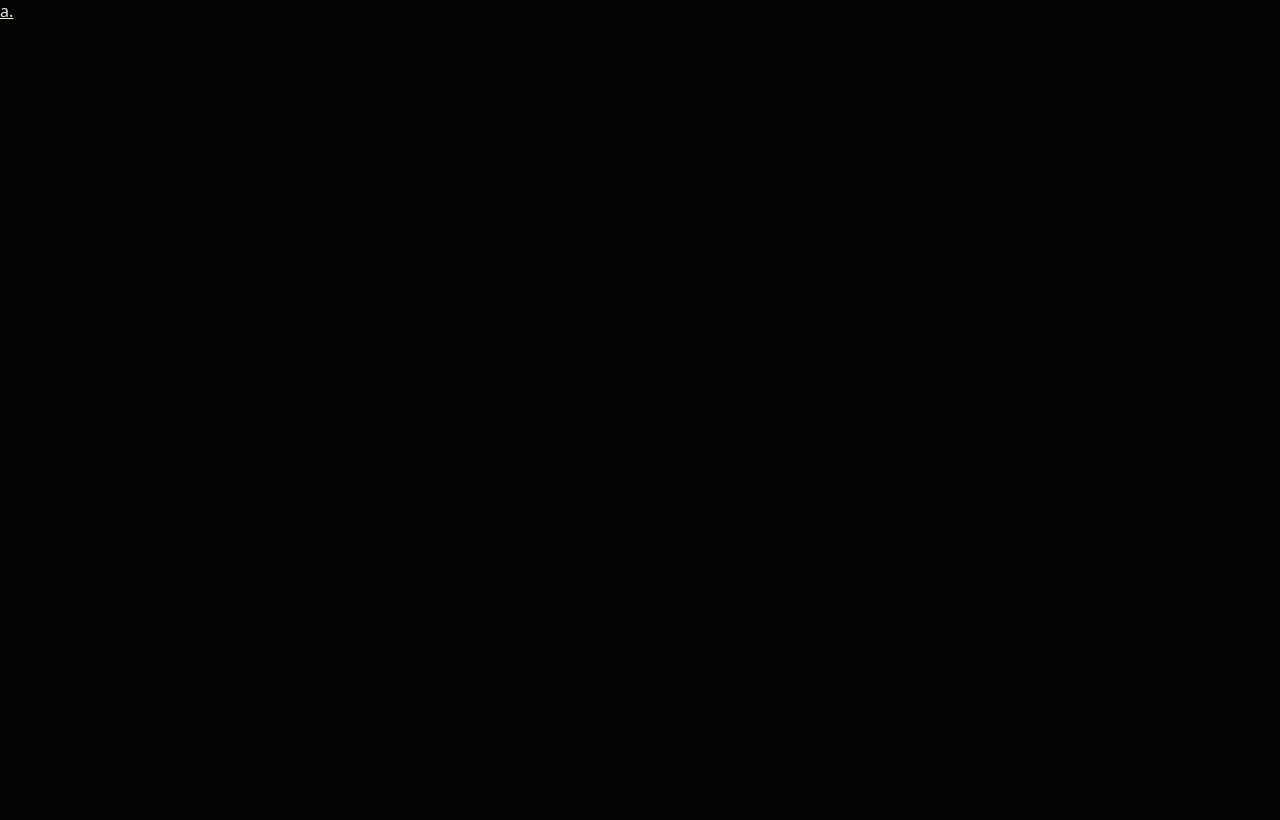
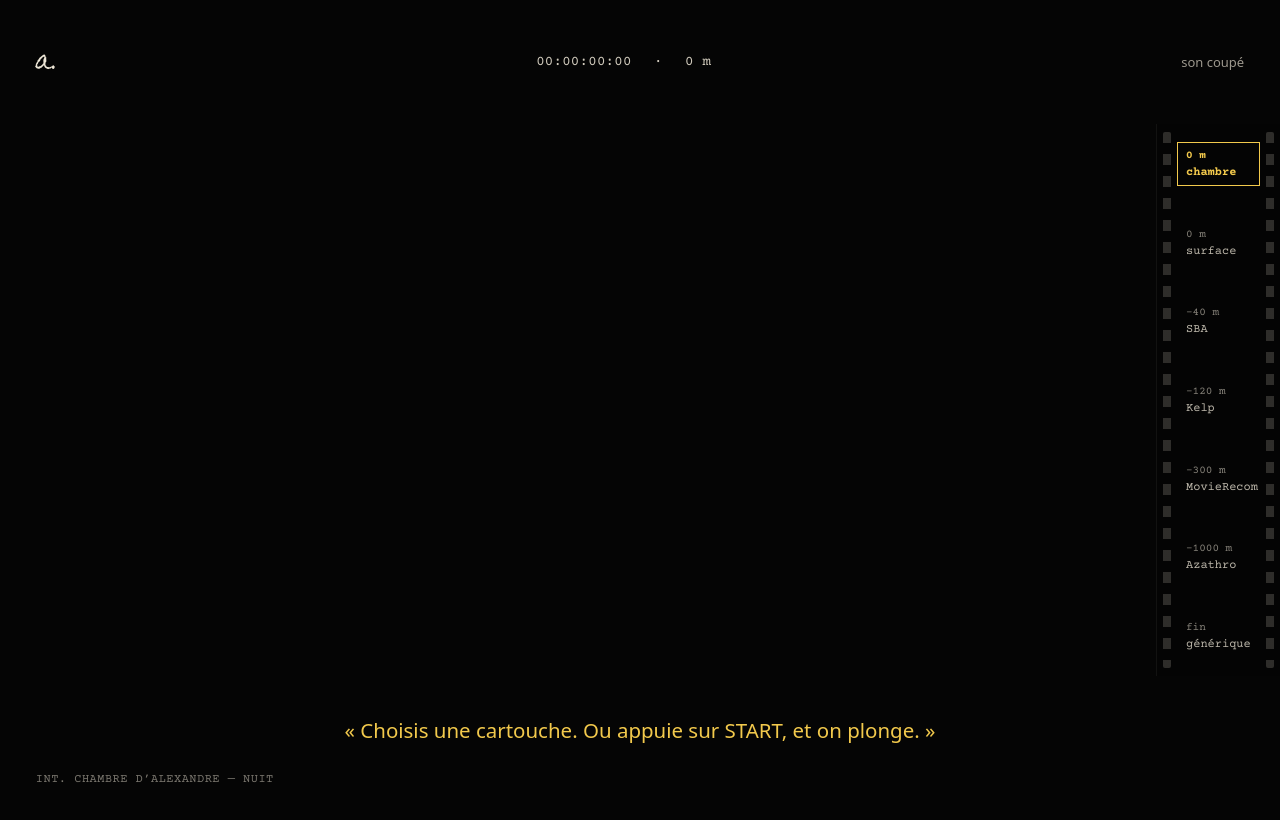
Before and after one commit to GuedesAlexandre/portfolio_2026, a React (Vite) app: page /#chambre in a window 1280 px wide. Shown: the top 820 px of the page. Built offline with nearby package versions, Linux system fonts and the light colour scheme.

Commit message:
feat: chrome cinéma (bandes, timecode à inertie, sous-titres, pellicule)

```diff
--- a/src/App.tsx
+++ b/src/App.tsx
@@ -1,7 +1,19 @@
+import { useState } from 'react';
+import { useStoryScroll } from './story/useStoryScroll';
+import { Letterbox } from './ui/Letterbox';
+import './ui/ui.css';
+
 export default function App() {
+  const { state, jumpTo } = useStoryScroll();
+  const [sound, setSound] = useState(false);
+
   return (
-    <a href="#chambre" className="logo" aria-label="accueil">
-      a.
-    </a>
+    <>
+      <main>
+        <h1 className="sr-only">Alexandre — apprenti ingénieur logiciel. Le film de la plongée.</h1>
+        <div className="timeline-spacer" aria-hidden="true" />
+      </main>
+      <Letterbox state={state} onJump={jumpTo} sound={sound} onToggleSound={() => setSound((s) => !s)} />
+    </>
   );
 }
--- a/src/styles/tokens.css
+++ b/src/styles/tokens.css
@@ -15,3 +15,4 @@ html, body { margin: 0; background: var(--bar); color: var(--ink); font-family:
 ::selection { background: var(--sub); color: var(--bar); }
 :focus-visible { outline: 1.5px solid var(--sub); outline-offset: 3px; }
 a { color: inherit; }
+.sr-only{position:absolute;width:1px;height:1px;overflow:hidden;clip:rect(0 0 0 0);white-space:nowrap;}
--- /dev/null
+++ b/src/ui/FilmRail.tsx
@@ -0,0 +1,29 @@
+import { useState } from 'react';
+import { CHAPTERS, type ChapterId } from '../story/chapters';
+
+export function FilmRail({ activeId, onJump }: { activeId: ChapterId; onJump: (id: ChapterId) => void }) {
+  const [open, setOpen] = useState(false);
+  return (
+    <>
+      <nav id="rail" className={`rail${open ? ' is-open' : ''}`} aria-label="chapitres">
+        <ol>
+          {CHAPTERS.map((c) => (
+            <li key={c.id}>
+              <button
+                type="button"
+                aria-current={c.id === activeId ? 'step' : undefined}
+                onClick={() => { setOpen(false); onJump(c.id); }}
+              >
+                <span className="rail-depth">{c.depthLabel}</span>
+                <span className="rail-label">{c.label}</span>
+              </button>
+            </li>
+          ))}
+        </ol>
+      </nav>
+      <button type="button" className="rail-toggle" aria-expanded={open} aria-controls="rail" onClick={() => setOpen((o) => !o)}>
+        chapitres
+      </button>
+    </>
+  );
+}
--- /dev/null
+++ b/src/ui/Letterbox.tsx
@@ -0,0 +1,27 @@
+import type { ReactNode } from 'react';
+import type { ChapterId } from '../story/chapters';
+import { CHAPTERS } from '../story/chapters';
+import type { StoryState } from '../story/timeline';
+import { FilmRail } from './FilmRail';
+import { Timecode } from './Timecode';
+
+export function Letterbox({ state, onJump, sound, onToggleSound, children }: {
+  state: StoryState; onJump: (id: ChapterId) => void; sound: boolean; onToggleSound: () => void; children?: ReactNode;
+}) {
+  const ch = CHAPTERS[state.index];
+  return (
+    <div className="film">
+      <header className="bar bar-top">
+        <a href="#chambre" className="logo" aria-label="accueil" onClick={(e) => { e.preventDefault(); onJump('chambre'); }}>a.</a>
+        <Timecode timecode={state.timecode} depthMeters={state.depthMeters} label={ch.label} />
+        <button type="button" className="sound" aria-pressed={sound} onClick={onToggleSound}>{sound ? 'son activé' : 'son coupé'}</button>
+      </header>
+      <FilmRail activeId={state.id} onJump={onJump} />
+      {children}
+      <footer className="bar bar-bottom">
+        <p className="subtitle" aria-live="polite">{ch.subtitle}</p>
+        <p className="slug">{ch.slug}</p>
+      </footer>
+    </div>
+  );
+}
--- /dev/null
+++ b/src/ui/Timecode.tsx
@@ -0,0 +1,27 @@
+import { useEffect, useRef } from 'react';
+import gsap from 'gsap';
+
+/** Timecode + profondeur. L'aiguille de profondeur a de l'inertie : elle dépasse un peu puis se pose. */
+export function Timecode({ timecode, depthMeters, label }: { timecode: string; depthMeters: number; label: string }) {
+  const depthRef = useRef<HTMLSpanElement>(null);
+  const value = useRef({ d: depthMeters });
+  const to = useRef<((v: number) => void) | null>(null);
+
+  useEffect(() => {
+    const el = depthRef.current!;
+    const reduced = matchMedia('(prefers-reduced-motion: reduce)').matches;
+    to.current = reduced
+      ? (v) => { value.current.d = v; el.textContent = fmt(v); }
+      : gsap.quickTo(value.current, 'd', { duration: 0.9, ease: 'elastic.out(1, 0.6)', onUpdate: () => { el.textContent = fmt(value.current.d); } });
+  }, []);
+  useEffect(() => { to.current?.(depthMeters); }, [depthMeters]);
+
+  return (
+    <p className="timecode" aria-label={`${label}, profondeur ${depthMeters} mètres`}>
+      <span>{timecode}</span>
+      <span aria-hidden="true">·</span>
+      <span ref={depthRef}>{fmt(depthMeters)}</span>
+    </p>
+  );
+}
+const fmt = (d: number) => (Math.round(d) === 0 ? '0 m' : `−${Math.max(0, Math.round(d))} m`);
--- /dev/null
+++ b/src/ui/ui.css
@@ -0,0 +1,100 @@
+/* ---------- Le film : cadre, bandes, chrome ---------- */
+.timeline-spacer { height: calc(7 * 160vh); }
+
+.film { position: fixed; inset: 0; pointer-events: none; z-index: 10; }
+.film > * { pointer-events: auto; }
+
+.bar {
+  position: fixed; left: 0; right: 0; height: var(--bar-h);
+  background: var(--bar); display: grid; align-items: center;
+  padding-inline: clamp(16px, 2.8vw, 40px);
+}
+.bar-top { top: 0; grid-template-columns: 1fr auto 1fr; }
+.bar-bottom { bottom: 0; grid-template-rows: 1fr auto; padding-block: 12px 14px; }
+
+.logo { font-family: var(--font-hand); font-size: 26px; text-decoration: none; justify-self: start; line-height: 1; }
+
+.timecode {
+  margin: 0; font-family: var(--font-script); font-size: 14px; letter-spacing: 0.02em;
+  display: flex; gap: 1.6em; opacity: 0.88; font-variant-numeric: tabular-nums;
+}
+.timecode span:last-child { min-width: 7ch; }
+
+.sound {
+  justify-self: end; background: none; border: 0; color: var(--ink); opacity: 0.65;
+  font: 400 13px var(--font-ui); cursor: pointer; padding: 8px 0;
+}
+.sound:hover, .sound[aria-pressed='true'] { opacity: 1; }
+
+.subtitle {
+  margin: 0; align-self: center; text-align: center; color: var(--sub);
+  font: 500 clamp(17px, 1.6vw, 23px) / 1.4 var(--font-ui); text-wrap: balance;
+  max-width: 62ch; justify-self: center;
+}
+.slug { margin: 0; font: 400 12px var(--font-script); opacity: 0.5; letter-spacing: 0.04em; }
+
+/* ---------- Pellicule ---------- */
+.rail {
+  position: fixed; right: 0; top: var(--bar-h); bottom: var(--bar-h); width: 124px;
+  background: rgb(5 5 5 / 0.88);
+  border-left: 1px solid rgb(237 230 214 / 0.06);
+}
+.rail::before, .rail::after {
+  content: ''; position: absolute; top: 8px; bottom: 8px; width: 8px;
+  background: repeating-linear-gradient(to bottom, rgb(237 230 214 / 0.18) 0 11px, transparent 11px 22px);
+  border-radius: 2px;
+}
+.rail::before { left: 6px; } .rail::after { right: 6px; }
+.rail ol { list-style: none; margin: 0; padding: 18px 20px; height: 100%; display: flex; flex-direction: column; justify-content: space-between; }
+.rail button {
+  display: grid; gap: 4px; width: 100%; text-align: left; padding: 6px 8px;
+  background: none; border: 1px solid transparent; color: var(--ink); cursor: pointer;
+  font-family: var(--font-script);
+}
+.rail-depth { font-size: 11px; opacity: 0.55; }
+.rail-label { font-size: 12px; opacity: 0.78; }
+.rail button:hover .rail-label { opacity: 1; }
+.rail button[aria-current='step'] { border-color: var(--sub); color: var(--sub); }
+.rail button[aria-current='step'] .rail-depth, .rail button[aria-current='step'] .rail-label { opacity: 1; font-weight: 700; }
+.rail-toggle { display: none; }
+
+/* ---------- Plans : texte posé dans l'image ---------- */
+.shot {
+  position: fixed; top: var(--bar-h); bottom: var(--bar-h); left: 0; right: 124px;
+  pointer-events: none; opacity: 0; transition: opacity 0.5s cubic-bezier(0.16, 1, 0.3, 1);
+}
+.shot.is-on { opacity: 1; }
+.shot.is-on > * { pointer-events: auto; }
+.shot-title { font-family: var(--font-hand); font-weight: 400; margin: 0; line-height: 1.25; }
+.shot-tags { font: 400 13px / 1.5 var(--font-script); opacity: 0.82; margin: 0; }
+.script-link {
+  display: inline-flex; align-items: center; gap: 6px; background: none; border: 0; padding: 4px 0;
+  color: inherit; font: 500 16px var(--font-ui); text-decoration: underline; text-underline-offset: 4px; cursor: pointer;
+}
+.note { font-family: var(--font-hand); font-size: 17px; opacity: 0.78; margin: 0; line-height: 1.5; }
+.arrow-icon { flex: none; }
+
+/* ---------- Mobile : cadre vertical 9:16 ---------- */
+@media (max-width: 767px) {
+  :root { --bar-h: 64px; }
+  .bar-bottom { height: 150px; }
+  .bar-top { grid-template-columns: auto 1fr auto; gap: 12px; }
+  .sound { display: none; }
+  .timecode { justify-content: center; font-size: 12px; gap: 0.8em; }
+  .rail-toggle {
+    display: block; position: fixed; top: 18px; right: 16px; background: none; border: 0;
+    color: var(--ink); font: 500 14px var(--font-ui); text-decoration: underline; text-underline-offset: 4px; padding: 6px 0; cursor: pointer;
+  }
+  .rail { display: none; width: auto; left: 0; bottom: 150px; }
+  .rail.is-open { display: block; z-index: 20; background: rgb(5 5 5 / 0.96); }
+  .rail::before, .rail::after { display: none; }
+  .rail ol { justify-content: flex-start; gap: 6px; padding: 24px; }
+  .rail button { padding: 12px; min-height: 44px; }
+  .rail-label { font-size: 16px; }
+  .shot { right: 0; bottom: 150px; }
+  .note { display: none; }
+}
+
+@media (prefers-reduced-motion: reduce) {
+  .shot { transition: none; }
+}
```
Also changed, not shown: src/ui/ArrowIcon.tsx (added, +7 -0 lines), 2 other files (tests, documents, lock files or other folders).
